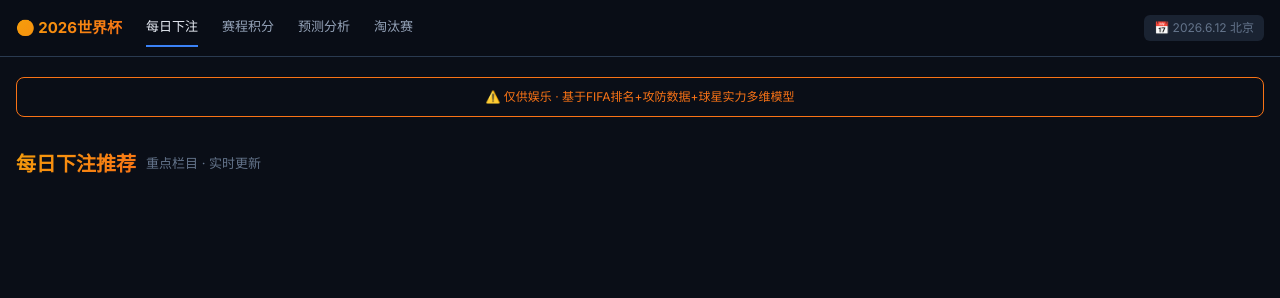
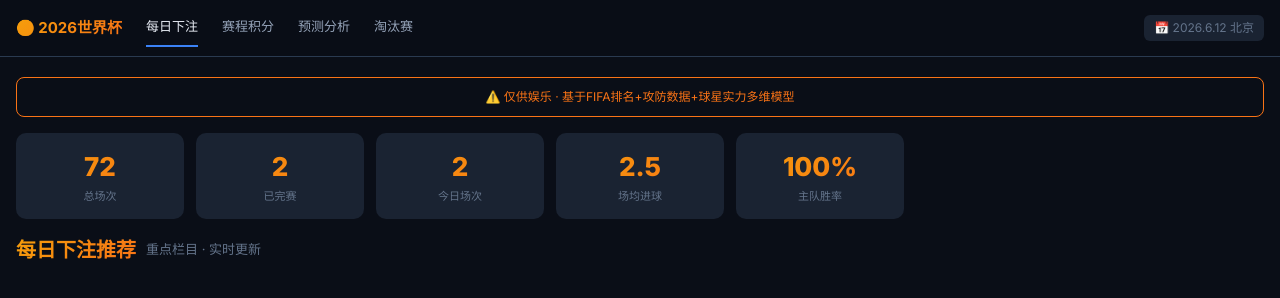
Before and after one commit to adolphming/wc2026-predictions, a plain HTML site: page index.html in a window 1280 px wide. Drawn offline with Linux system fonts and the light colour scheme.

Commit message:
修复: 补回缺失的r()和r概()函数，全部功能正常

```diff
--- a/index.html
+++ b/index.html
@@ -199,6 +199,15 @@ const 组 = 'ABCDEFGHIJKL';
 const 阶 = n=>n<=1?1:n*阶(n-1);
 const 泊 = (l,k)=>Math.exp(-l)*Math.pow(l,k)/阶(k);
 
+function r(){
+  r概();r赛();r预();r注();r淘();
+}
+function r概(){
+  let t=0,c=0,tg=0,hw=0;const td=new Date().toISOString().slice(0,10);
+  组.split('').forEach(l=>{G[l].m.forEach(m=>{t++;if(m.s){c++;const[hs,as]=m.s.split('-').map(Number);tg+=hs+as;if(hs>as)hw++}})});
+  const tc=组.split('').reduce((s,l)=>s+G[l].m.filter(m=>m.d===td).length,0);
+  document.getElementById('sd').innerHTML='<div class="sc"><div class="v">'+t+'</div><div class="l">总场次</div></div><div class="sc"><div class="v">'+c+'</div><div class="l">已完赛</div></div><div class="sc"><div class="v">'+tc+'</div><div class="l">今日场次</div></div><div class="sc"><div class="v">'+(c?(tg/c).toFixed(1):'0.0')+'</div><div class="l">场均进球</div></div><div class="sc"><div class="v">'+(c?Math.round(hw/c*100)+'%':'0%')+'</div><div class="l">主队胜率</div></div>';
+}
 function r赛(){
   const tb=document.getElementById('gdt'),c=document.getElementById('gc');tb.innerHTML='';c.innerHTML='';
   const days=[...new Set(组.split('').flatMap(l=>G[l].m.map(m=>m.d)))].sort();
```
